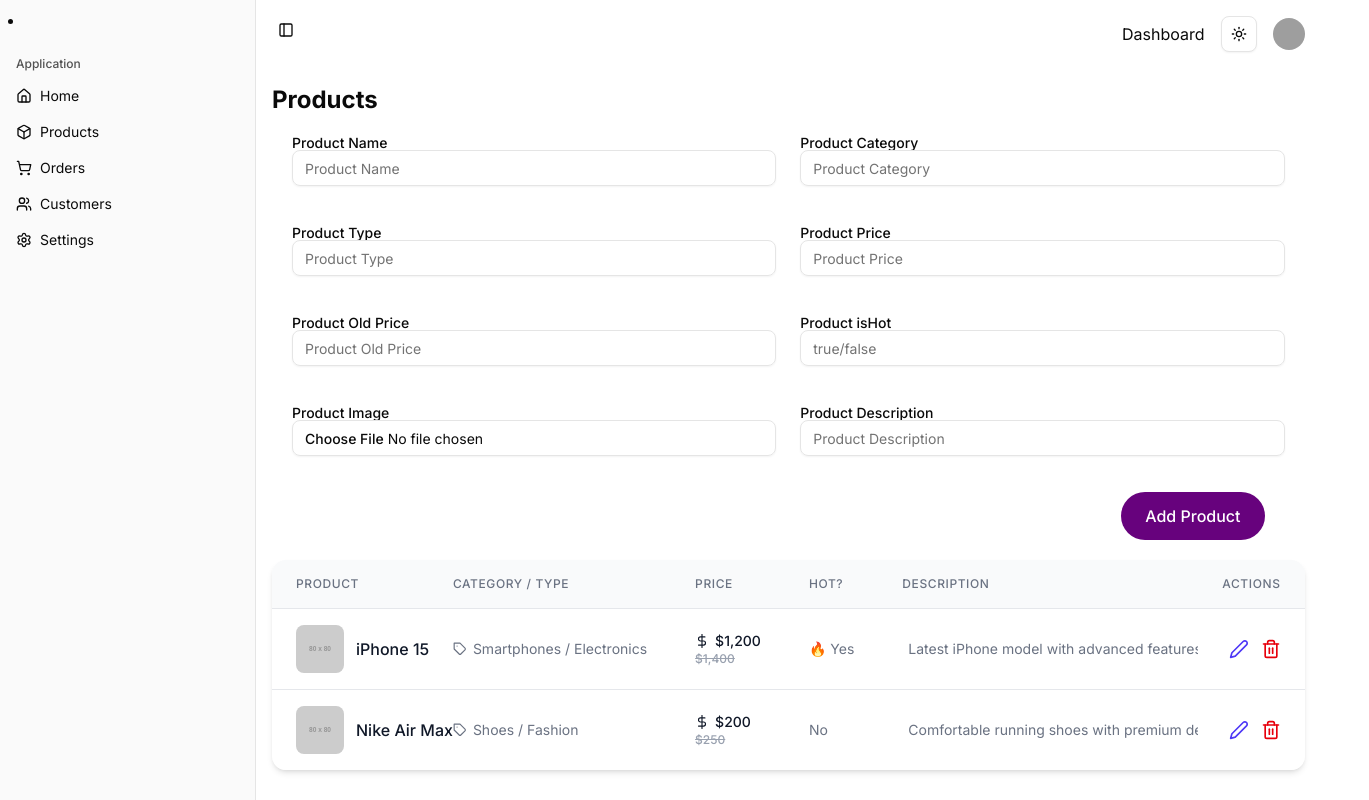
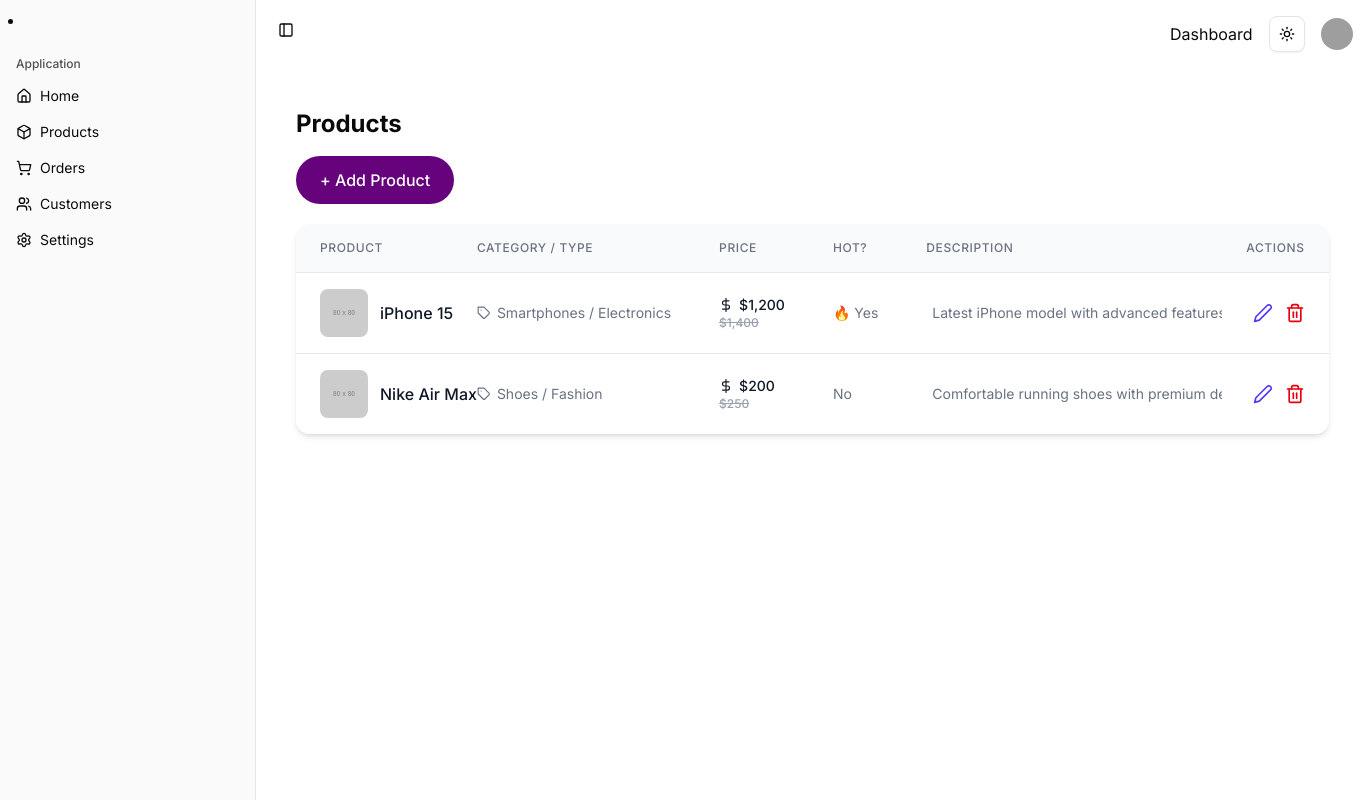
Before and after one commit to vidushalakshan/3D-Ecommerce, a Next.js app in the folder frontend/: page /dashboard/products in a window 1280 px wide. Shown: the whole page, 1369 px wide, since content can reach past the window. Built offline with nearby package versions, Linux system fonts and the light colour scheme; grey boxes are pictures that could not be loaded.

Commit message:
updated modal in product dashbaord

```diff
--- a/frontend/src/app/dashboard/products/page.jsx
+++ b/frontend/src/app/dashboard/products/page.jsx
@@ -1,11 +1,19 @@
 "use client";
+import { useState } from "react";
 import { Button } from "@/components/common/Button";
 import { Input } from "../../../components/ui/input";
 import { Label } from "../../../components/ui/label";
 import { FiEdit2, FiTrash2, FiDollarSign, FiTag, FiInfo } from "react-icons/fi";
+import {
+  Dialog,
+  DialogContent,
+  DialogHeader,
+  DialogTitle,
+  DialogTrigger,
+} from "../../../components/ui/dialog";
 
 // ✅ Example products data
-const products = [
+const initialProducts = [
   {
     id: 1,
     name: "iPhone 15",
@@ -161,64 +169,90 @@
 
 // ✅ Main DashboardProduct Component
 const DashboardProduct = () => {
+  const [products, setProducts] = useState(initialProducts);
+
   const handleEdit = (product) => {
     console.log("Edit product:", product);
   };
 
   const handleDelete = (id) => {
-    console.log("Delete product with id:", id);
+    setProducts(products.filter((p) => p.id !== id));
+  };
+
+  const handleAddProduct = (e) => {
+    e.preventDefault();
+    const form = e.target;
+    const newProduct = {
+      id: Date.now(),
+      name: form.name.value,
+      category: form.category.value,
+      type: form.type.value,
+      price: Number(form.price.value),
+      oldPrice: Number(form.oldPrice.value),
+      isHot: form.isHot.value.toLowerCase() === "true",
+      image: "https://via.placeholder.com/80",
+      description: form.description.value,
+    };
+    setProducts([...products, newProduct]);
+    form.reset();
   };
 
   return (
-    <div>
+    <div className="flex flex-col p-6">
       <h1 className="text-2xl font-bold mb-4">Products</h1>
 
-      {/* Product Form */}
-      <div className="grid grid-cols-1 md:grid-cols-2 gap-6 m-5">
+      {/* ✅ Add Product Modal */}
+      <Dialog className="relative">
+        <DialogTrigger asChild >
+          <Button
+            variant="bgBlack"
+            size="medium"
+            className="mr-5 mb-5 w-fit hover:cursor-pointer"
+          >
+            + Add Product
+          </Button>
+        </DialogTrigger>
+        <DialogContent className="max-w-2xl">
+          <DialogHeader>
+            <DialogTitle>Add New Product</DialogTitle>
+          </DialogHeader>
+          <form onSubmit={handleAddProduct} className="grid grid-cols-1 md:grid-cols-2 gap-6 mt-4">
             <div className="mb-4">
               <Label>Product Name</Label>
-          <Input type="text" placeholder="Product Name" className="w-full max-w-xl" />
+              <Input name="name" type="text" placeholder="Product Name" required />
             </div>
             <div className="mb-4">
               <Label>Product Category</Label>
-          <Input type="text" placeholder="Product Category" className="w-full max-w-xl" />
+              <Input name="category" type="text" placeholder="Product Category" required />
             </div>
             <div className="mb-4">
               <Label>Product Type</Label>
-          <Input type="text" placeholder="Product Type" className="w-full max-w-xl" />
+              <Input name="type" type="text" placeholder="Product Type" required />
             </div>
             <div className="mb-4">
               <Label>Product Price</Label>
-          <Input type="text" placeholder="Product Price" className="w-full max-w-xl" />
+              <Input name="price" type="number" placeholder="Product Price" required />
             </div>
             <div className="mb-4">
               <Label>Product Old Price</Label>
-          <Input type="text" placeholder="Product Old Price" className="w-full max-w-xl" />
+              <Input name="oldPrice" type="number" placeholder="Product Old Price" />
             </div>
             <div className="mb-4">
               <Label>Product isHot</Label>
-          <Input type="text" placeholder="true/false" className="w-full max-w-xl" />
+              <Input name="isHot" type="text" placeholder="true/false" />
             </div>
-        <div className="mb-4">
-          <Label>Product Image</Label>
-          <Input type="file" className="w-full max-w-xl hover:cursor-pointer" />
+            <div className="mb-4 col-span-2">
+              <Label>Product Description</Label>
+              <Input name="description" type="text" placeholder="Product Description" />
             </div>
-        <div className="mb-4">
-          <Label>Product Description</Label>
-          <Input type="text" placeholder="Product Description" className="w-full max-w-xl" />
-        </div>
-      </div>
-
-      {/* Add Product Button */}
-      <div className="flex items-center justify-end mr-10">
-        <Button
-          variant="bgBlack"
-          size="medium"
-          className="ml-5 mb-5 hover:cursor-pointer"
-        >
-          Add Product
+            <div className="col-span-2 flex justify-end">
+              <Button variant="bgBlack" size="medium" type="submit" className="hover:cursor-pointer">
+                Save Product
               </Button>
             </div>
+          </form>
+        </DialogContent>
+      </Dialog>
 
       {/* ✅ Products Table */}
       <ProductsTable products={products} onEdit={handleEdit} onDelete={handleDelete} />
--- a/frontend/src/components/common/Button.jsx
+++ b/frontend/src/components/common/Button.jsx
@@ -33,7 +33,7 @@
     variant === "primary"
       ? "before:absolute before:top-0 before:left-0 before:h-full before:w-0 hover:before:w-full before:rounded-full before:bg-[#F1F1F1] before:z-0 before:transition-all before:duration-500 before:ease-in-out before:shadow-[0_4px_12px_rgba(33,137,255,0.3)]"
       : variant === "bgBlack"
-      ? "before:absolute before:top-0 before:left-0 before:h-full before:w-0 hover:before:w-full before:rounded-full before:bg-[#29027d] before:z-0 before:transition-all before:duration-500 before:ease-in-out before:shadow-[0_4px_12px_rgba(33,137,255,0.4)]"
+      ? "before:absolute before:top-0 before:left-0 before:h-full before:w-0 hover:before:w-full before:rounded-full before:bg-[#a142f5] before:z-0 before:transition-all before:duration-500 before:ease-in-out before:shadow-[0_4px_12px_rgba(33,137,255,0.4)]"
       : "";
 
   return (
--- /dev/null
+++ b/frontend/src/components/ui/dialog.jsx
@@ -0,0 +1,137 @@
+"use client"
+
+import * as React from "react"
+import * as DialogPrimitive from "@radix-ui/react-dialog"
+import { XIcon } from "lucide-react"
+
+import { cn } from "@/lib/utils"
+
+function Dialog({
+  ...props
+}) {
+  return <DialogPrimitive.Root data-slot="dialog" {...props} />;
+}
+
+function DialogTrigger({
+  ...props
+}) {
+  return <DialogPrimitive.Trigger data-slot="dialog-trigger" {...props} />;
+}
+
+function DialogPortal({
+  ...props
+}) {
+  return <DialogPrimitive.Portal data-slot="dialog-portal" {...props} />;
+}
+
+function DialogClose({
+  ...props
+}) {
+  return <DialogPrimitive.Close data-slot="dialog-close" {...props} />;
+}
+
+function DialogOverlay({
+  className,
+  ...props
+}) {
+  return (
+    <DialogPrimitive.Overlay
+      data-slot="dialog-overlay"
+      className={cn(
+        "data-[state=open]:animate-in data-[state=closed]:animate-out data-[state=closed]:fade-out-0 data-[state=open]:fade-in-0 fixed inset-0 z-50 bg-black/50",
+        className
+      )}
+      {...props} />
+  );
+}
+
+function DialogContent({
+  className,
+  children,
+  showCloseButton = true,
+  ...props
+}) {
+  return (
+    <DialogPortal data-slot="dialog-portal">
+      <DialogOverlay />
+      <DialogPrimitive.Content
+        data-slot="dialog-content"
+        className={cn(
+          "bg-background data-[state=open]:animate-in data-[state=closed]:animate-out data-[state=closed]:fade-out-0 data-[state=open]:fade-in-0 data-[state=closed]:zoom-out-95 data-[state=open]:zoom-in-95 fixed top-[50%] left-[50%] z-50 grid w-full max-w-[calc(100%-2rem)] translate-x-[-50%] translate-y-[-50%] gap-4 rounded-lg border p-6 shadow-lg duration-200 sm:max-w-lg",
+          className
+        )}
+        {...props}>
+        {children}
+        {showCloseButton && (
+          <DialogPrimitive.Close
+            data-slot="dialog-close"
+            className="ring-offset-background focus:ring-ring data-[state=open]:bg-accent data-[state=open]:text-muted-foreground absolute top-4 right-4 rounded-xs opacity-70 transition-opacity hover:opacity-100 focus:ring-2 focus:ring-offset-2 focus:outline-hidden disabled:pointer-events-none [&_svg]:pointer-events-none [&_svg]:shrink-0 [&_svg:not([class*='size-'])]:size-4">
+            <XIcon />
+            <span className="sr-only">Close</span>
+          </DialogPrimitive.Close>
+        )}
+      </DialogPrimitive.Content>
+    </DialogPortal>
+  );
+}
+
+function DialogHeader({
+  className,
+  ...props
+}) {
+  return (
+    <div
+      data-slot="dialog-header"
+      className={cn("flex flex-col gap-2 text-center sm:text-left", className)}
+      {...props} />
+  );
+}
+
+function DialogFooter({
+  className,
+  ...props
+}) {
+  return (
+    <div
+      data-slot="dialog-footer"
+      className={cn("flex flex-col-reverse gap-2 sm:flex-row sm:justify-end", className)}
+      {...props} />
+  );
+}
+
+function DialogTitle({
+  className,
+  ...props
+}) {
+  return (
+    <DialogPrimitive.Title
+      data-slot="dialog-title"
+      className={cn("text-lg leading-none font-semibold", className)}
+      {...props} />
+  );
+}
+
+function DialogDescription({
+  className,
+  ...props
+}) {
+  return (
+    <DialogPrimitive.Description
+      data-slot="dialog-description"
+      className={cn("text-muted-foreground text-sm", className)}
+      {...props} />
+  );
+}
+
+export {
+  Dialog,
+  DialogClose,
+  DialogContent,
+  DialogDescription,
+  DialogFooter,
+  DialogHeader,
+  DialogOverlay,
+  DialogPortal,
+  DialogTitle,
+  DialogTrigger,
+}
```
Lines whose indentation alone changed are shown as unchanged.
